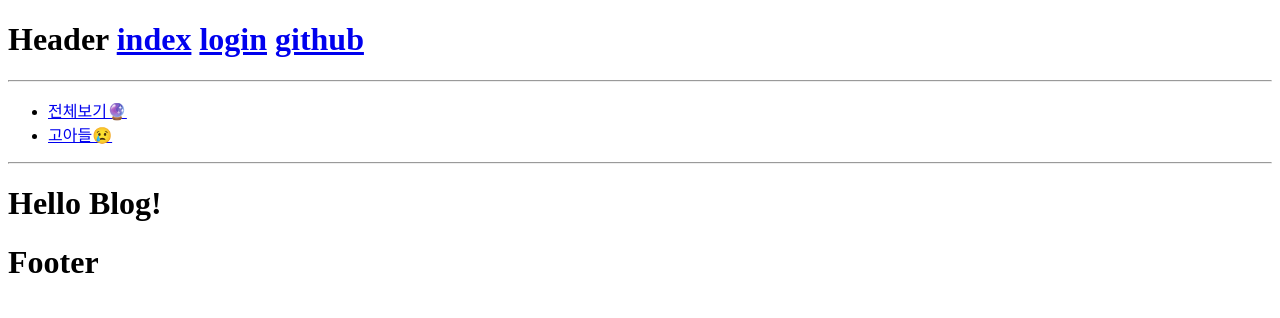
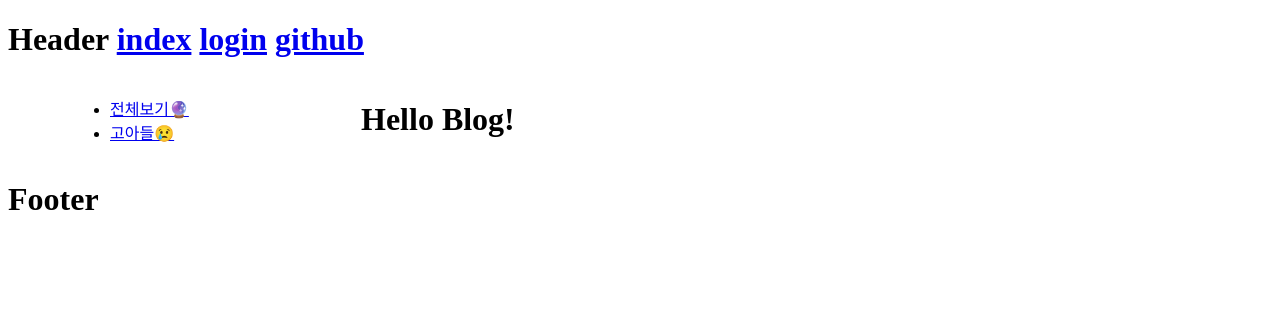
Before and after one commit to sisu-01/sisu2, a Django app: page /blog/ in a window 1280 px wide. Shown: the top 318 px of the page. Run offline with Django 4.2, Linux system fonts and the light colour scheme; data that the repository does not hold is empty; some libraries are stand-ins or nearby versions.

Commit message:
기본 레이아웃

```diff
--- a/templates/blog/blog_base.html
+++ b/templates/blog/blog_base.html
@@ -8,8 +8,9 @@
 {% endblock %}
 
 {% block content %}
-<main>
-    <hr>
+<main class="container-lg">
+    <div class="row">
+        <div class="col-md-3">
             <ul>
                 {% if user.is_authenticated %}
                 <a href="{% url 'blog:set_tree' %}">트리설정</a>
@@ -21,12 +22,15 @@
                 {% endfor %}
                 <li><a href="{% url 'blog:post_list' 'null' %}">고아들😢</a></li>
             </ul>
-    <hr>
+        </div>
+        <div class="col-md-9">
             <div>
                 {% if user.is_authenticated %}
                 <a href="{% url 'blog:create_post' %}">create</a>
                 {% endif %}
             </div>
             {% include template %}
+        </div>
+    </div>
 </main>
 {% endblock %}
--- a/templates/movie/movie_toc.html
+++ b/templates/movie/movie_toc.html
@@ -1,4 +1,3 @@
-<hr>
 <ul>
 {% for key, value in toc.items %}
     <li>{{key}}&nbsp;({{value|length}})</li>
@@ -9,4 +8,3 @@
     </ul>
 {% endfor %}
 </ul>
-<hr>
```
Also changed, not shown: templates/movie/movie.html (+9 -3 lines). Lines whose indentation alone changed are shown as unchanged.
